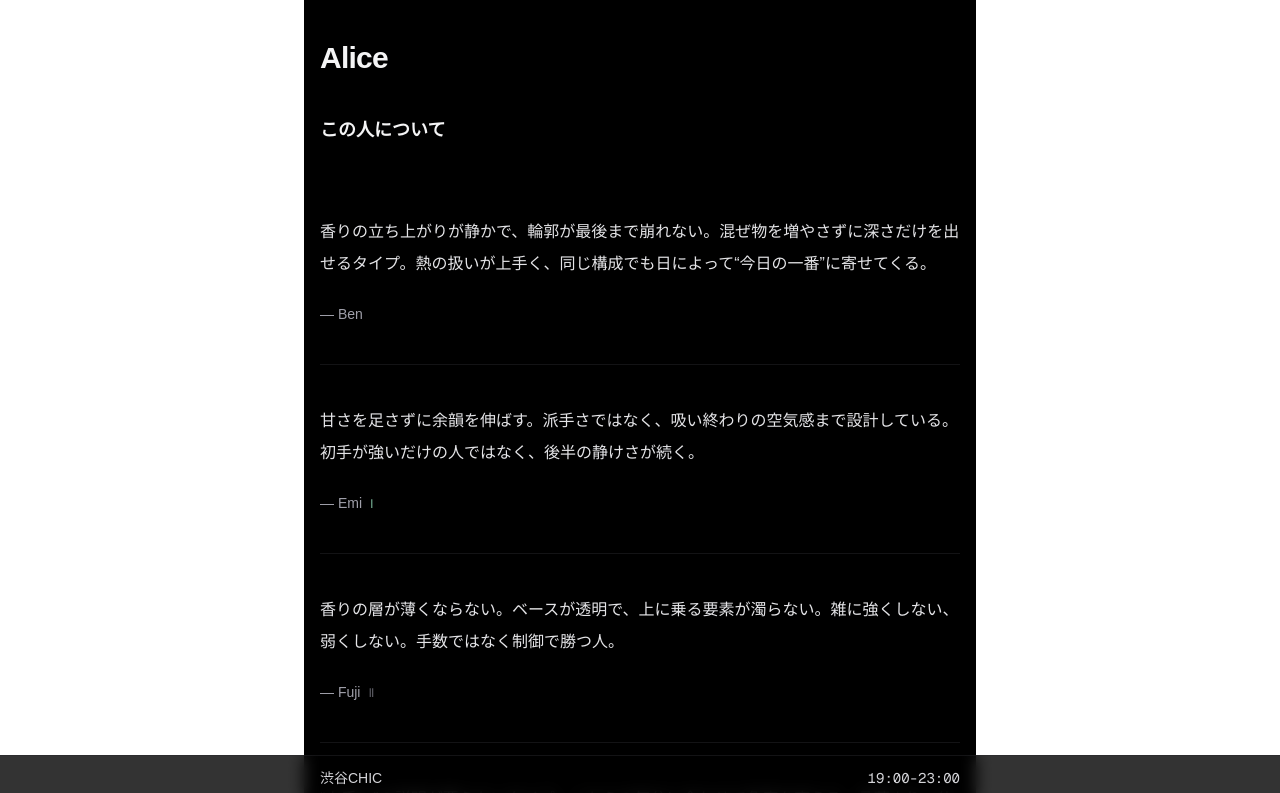
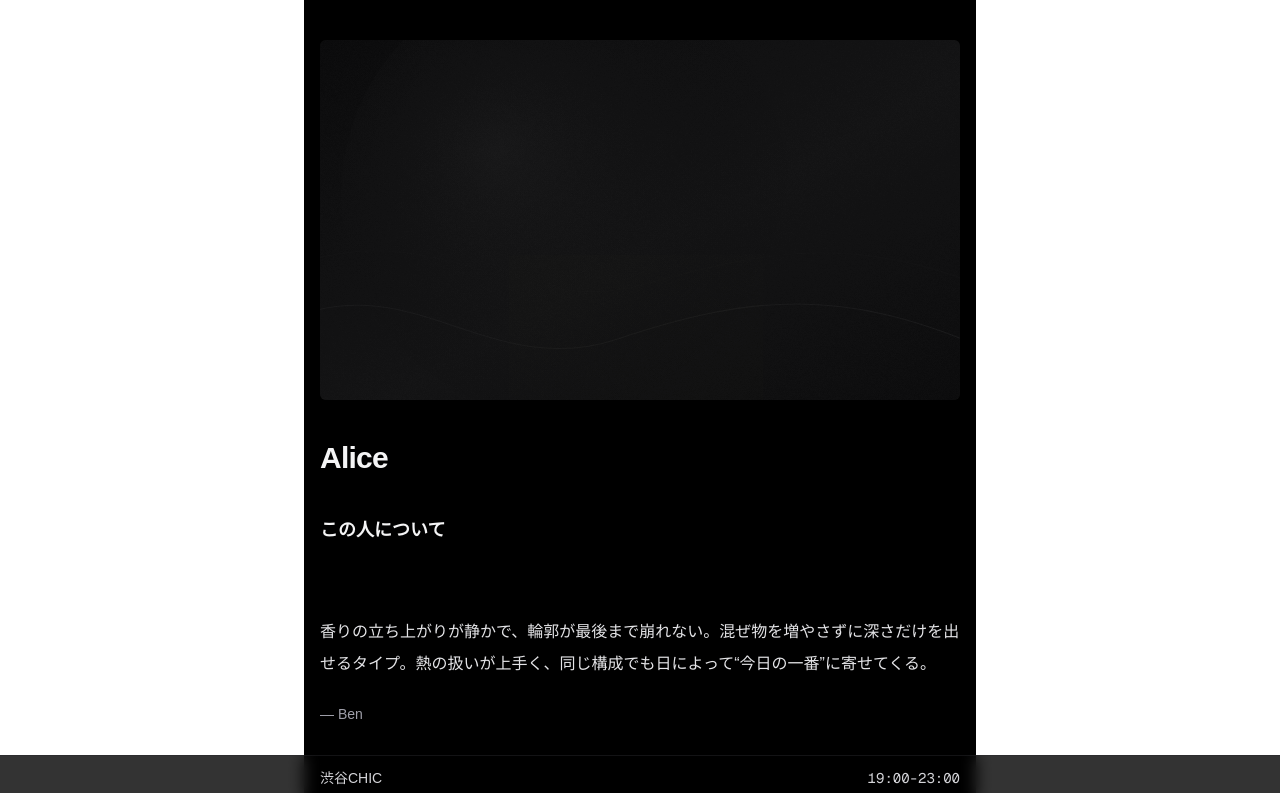
Before and after one commit to enganche1988/shisha-player, a Next.js app: page /people/alice in a window 1280 px wide. Shown: the top 793 px of the page. Built offline with nearby package versions, Linux system fonts and the light colour scheme.

Commit message:
ui: add single quiet exhibit image to people detail (fallback-safe)

```diff
--- a/src/app/people/[slug]/page.tsx
+++ b/src/app/people/[slug]/page.tsx
@@ -2,6 +2,7 @@ export const dynamic = "force-dynamic";
 export const revalidate = 0;
 
 import { getPrisma } from "@/lib/prisma";
+import Image from "next/image";
 
 type TodayInfo = { shop?: string; start?: string; end?: string };
 type PersonLite = { slug: string; displayName: string };
@@ -36,6 +37,10 @@ function tierFor(slug: string | undefined): "Ⅰ" | "Ⅱ" | "Ⅲ" | null {
 function fallbackDataFor(slug: string | undefined) {
   const s = typeof slug === "string" && slug.length > 0 ? slug : "anonymous";
   const simpleName = s.charAt(0).toUpperCase() + s.slice(1);
+  const imageSrc =
+    s === "alice" ? "/people/alice.svg" :
+    s === "ben" ? "/people/ben.svg" :
+    null;
   const today: TodayInfo = { shop: "渋谷CHIC", start: "19:00", end: "23:00" };
   const abouts: RecommendationLite[] = [
     {
@@ -69,6 +74,7 @@ function fallbackDataFor(slug: string | undefined) {
       isStaff: true,
       canComment: true,
     },
+    imageSrc,
     today,
     abouts,
     bys: [
@@ -144,12 +150,32 @@ async function getPersonData(slug: string | undefined) {
 export default async function PeopleDetail({ params }: { params: { slug?: string } }) {
   const data = await getPersonData(params?.slug);
   const { person, today, abouts, bys } = data as any;
+  const imageSrc: string | null =
+    typeof person?.avatarUrl === "string" && person.avatarUrl.startsWith("/")
+      ? person.avatarUrl
+      : (data as any).imageSrc ?? null;
   const todayShop = today?.shop as string | undefined;
   const todayUrl = todayShop ? mapsSearchUrl(todayShop) : null;
 
   return (
     <>
       <main className="min-h-screen bg-black text-zinc-100 py-10 px-4 pb-28 max-w-2xl mx-auto">
+        {/* Image (quiet exhibit) */}
+        {imageSrc ? (
+          <div className="mb-10">
+            <div className="relative w-full aspect-[16/9] overflow-hidden rounded-md bg-zinc-950">
+              <Image
+                src={imageSrc}
+                alt=""
+                fill
+                sizes="(max-width: 768px) 100vw, 672px"
+                className="object-cover opacity-90"
+                priority={false}
+              />
+            </div>
+          </div>
+        ) : null}
+
         {/* Name */}
         <header className="mb-10">
           <h1 className="text-3xl font-semibold tracking-tight">{person.displayName}</h1>
```
Also changed, not shown: public/people/alice.svg (added), public/people/ben.svg (added).
